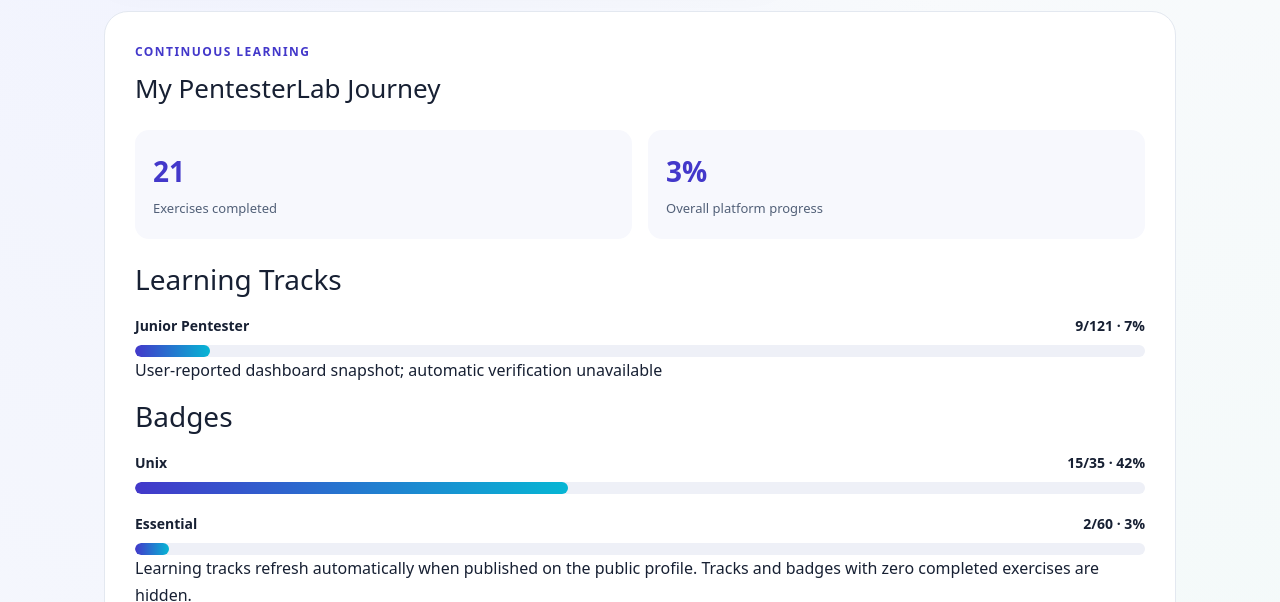
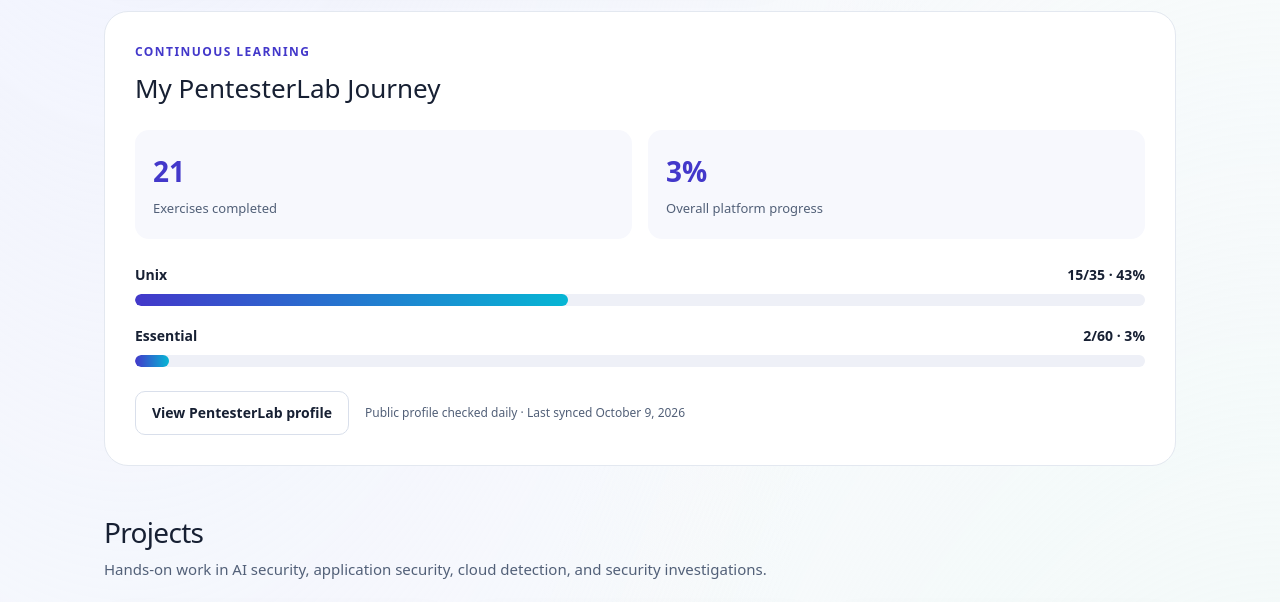
Before and after one commit to SinghPallavi819/singhpallavi819.github.io, a Jekyll site: the page built from index.html, in a window 1280 px wide and 900 px high, scrolled down 1123 px, cut to the strip 0-602 px from the top of the window. Built offline with Jekyll 4.4.1, drawn with Linux system fonts in a browser that asks for light colours; nearby versions of some CDN libraries; the list of posts is cut into pages by our own code.

Commit message:
Restore badge-only PentesterLab widget without Introduction

```diff
--- a/index.html
+++ b/index.html
@@ -590,34 +590,17 @@
       <div><strong>{{ pt.exercises }}</strong><span>Exercises completed</span></div>
       <div><strong>{{ pt.overall_percent }}%</strong><span>Overall platform progress</span></div>
     </div>
-    <h3>Learning Tracks</h3>
-    {% for entry in pt.track_snapshots %}
+    {% for entry in pt.badges %}
       {% assign name = entry[0] %}
       {% assign track = entry[1] %}
-      {% unless pt.learning_tracks[name] %}
+      {% if name != 'Introduction' and track.completed > 0 %}
+      {% assign percent = track.completed | times: 100.0 | divided_by: track.total | round %}
       <div class="pt-track">
-        <label for="pt-snapshot-{{ name | slugify }}"><span>{{ name | escape }}</span><span>{{ track.completed }}/{{ track.total }} · {{ track.percent }}%</span></label>
-        <progress id="pt-snapshot-{{ name | slugify }}" value="{{ track.completed }}" max="{{ track.total }}">{{ track.percent }}%</progress>
-        <p>{{ track.source | escape }}</p>
+        <label for="pt-{{ name | slugify }}"><span>{{ name | escape }}{% if track.completed == track.total %} · Completed ✓{% endif %}</span><span>{{ track.completed }}/{{ track.total }} · {{ percent }}%</span></label>
+        <progress id="pt-{{ name | slugify }}" value="{{ track.completed }}" max="{{ track.total }}">{{ percent }}%</progress>
       </div>
-      {% endunless %}
+      {% endif %}
     {% endfor %}
-    {% assign groups = 'learning_tracks,badges' | split: ',' %}
-    {% for group in groups %}
-      {% if group == 'badges' %}<h3>Badges</h3>{% endif %}
-      {% for entry in pt[group] %}
-        {% assign name = entry[0] %}
-        {% assign track = entry[1] %}
-        {% if track.completed > 0 and name != 'Introduction' %}
-        {% assign percent = track.completed | times: 100.0 | divided_by: track.total | floor %}
-        <div class="pt-track">
-          <label for="pt-{{ group }}-{{ name | slugify }}"><span>{{ name | escape }}{% if track.completed == track.total %} · Completed ✓{% endif %}</span><span>{{ track.completed }}/{{ track.total }} · {{ percent }}%</span></label>
-          <progress id="pt-{{ group }}-{{ name | slugify }}" value="{{ track.completed }}" max="{{ track.total }}">{{ percent }}%</progress>
-        </div>
-        {% endif %}
-      {% endfor %}
-    {% endfor %}
-    <p>Learning tracks refresh automatically when published on the public profile. Tracks and badges with zero completed exercises are hidden.</p>
     <div class="pt-footer">
       <a class="btn" href="{{ pt.profile_url | escape }}" target="_blank" rel="noopener noreferrer">View PentesterLab profile</a>
       <p>Public profile checked daily · Last synced <time datetime="{{ pt.updated_at | escape }}">{{ pt.updated_at | date: '%B %-d, %Y' }}</time></p>
```
